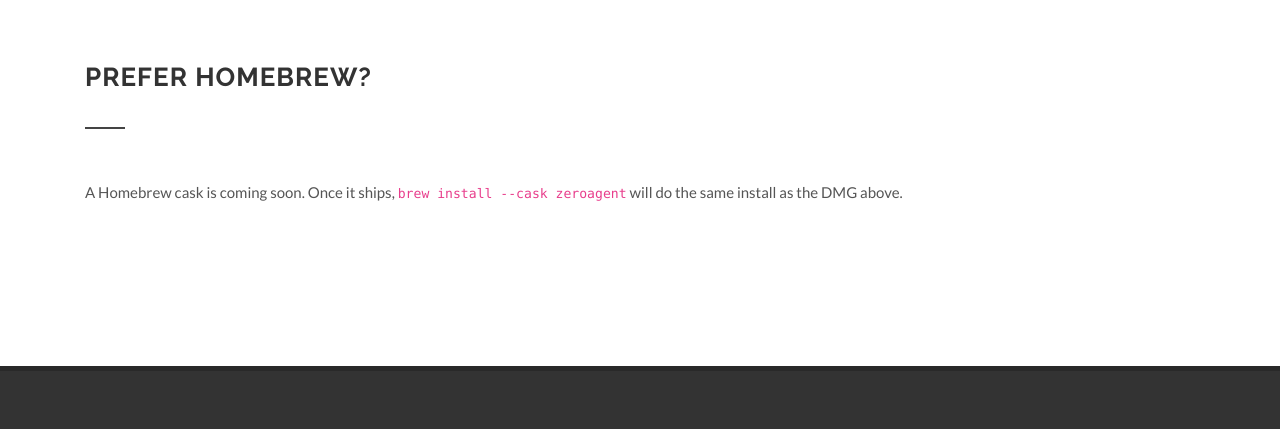
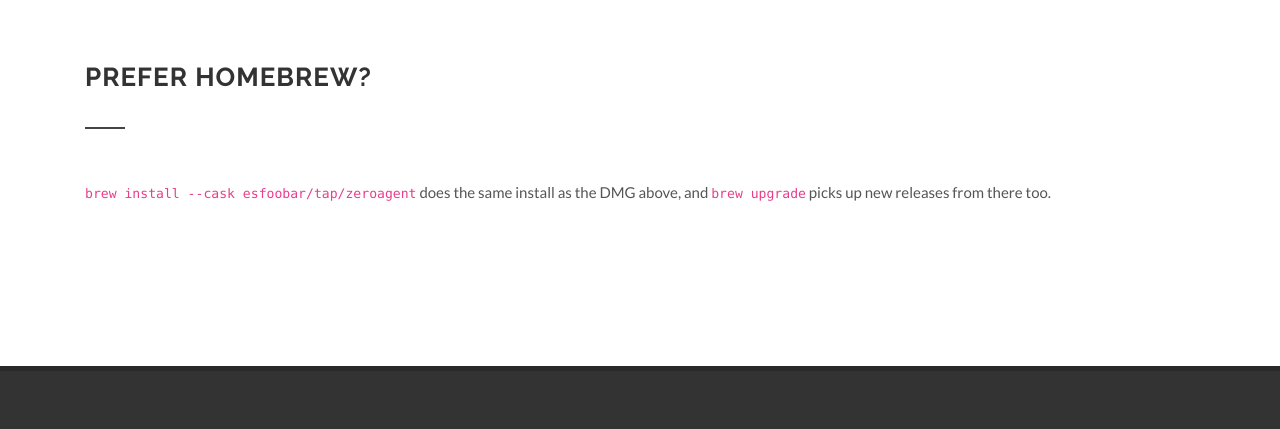
Before and after one commit to esfoobar/MVPLean-Canvas, a website: page zeroagent/download/index.html in a window 1280 px wide. Shown: the part 1173-1602 px from the top of the page. Drawn offline with Linux system fonts and the light colour scheme; no server answers.

Commit message:
ZA-147: point the Homebrew line at the live esfoobar/tap cask (#16)

```diff
--- a/zeroagent/download/index.html
+++ b/zeroagent/download/index.html
@@ -163,8 +163,8 @@
 							<h3>Prefer Homebrew?</h3>
 						</div>
 
-						<p>A Homebrew cask is coming soon. Once it ships, <code>brew install --cask zeroagent</code>
-							will do the same install as the DMG above.</p>
+						<p><code>brew install --cask esfoobar/tap/zeroagent</code> does the same install as the DMG
+							above, and <code>brew upgrade</code> picks up new releases from there too.</p>
 
 					</div>
 
```
